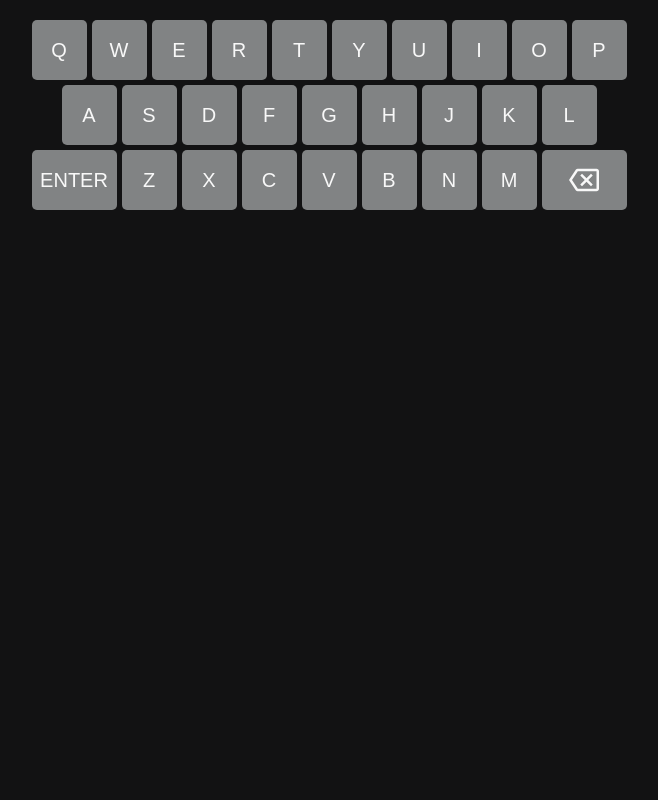
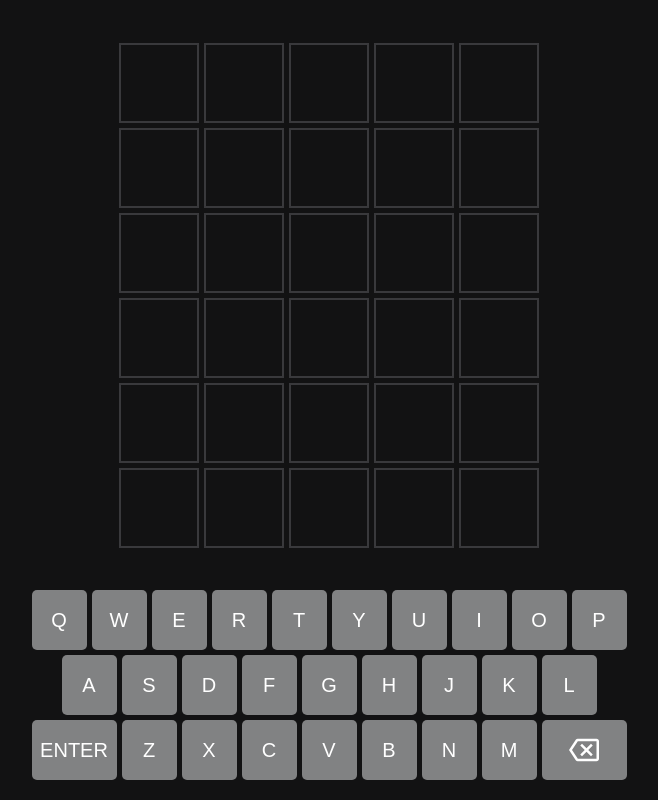
Before and after one commit to am791/Wordle, a plain HTML site: page index.html in a window 1280 px wide. Shown: the whole page, without its empty margins (311-969 px from the left). Drawn offline with Linux system fonts and the light colour scheme.

Commit message:
Added grid and some tile/button states

```diff
--- a/index.html
+++ b/index.html
@@ -4,9 +4,42 @@
     <meta charset="UTF-8">
     <meta name="viewport" content="width=device-width, initial-scale=1.0">
     <link rel="stylesheet" href="styles.css">
+    <script src="script.js" defer></script>
     <title>Wordle</title>
 </head>
 <body>
+    <div class="guess-grid">
+        <div class="tile"></div>
+        <div class="tile"></div>
+        <div class="tile"></div>
+        <div class="tile"></div>
+        <div class="tile"></div>
+        <div class="tile"></div>
+        <div class="tile"></div>
+        <div class="tile"></div>
+        <div class="tile"></div>
+        <div class="tile"></div>
+        <div class="tile"></div>
+        <div class="tile"></div>
+        <div class="tile"></div>
+        <div class="tile"></div>
+        <div class="tile"></div>
+        <div class="tile"></div>
+        <div class="tile"></div>
+        <div class="tile"></div>
+        <div class="tile"></div>
+        <div class="tile"></div>
+        <div class="tile"></div>
+        <div class="tile"></div>
+        <div class="tile"></div>
+        <div class="tile"></div>
+        <div class="tile"></div>
+        <div class="tile"></div>
+        <div class="tile"></div>
+        <div class="tile"></div>
+        <div class="tile"></div>
+        <div class="tile"></div>
+    </div>
     <div class="keyboard">
         <button class="key" data-key="Q">Q</button>
         <button class="key" data-key="W">W</button>
--- /dev/null
+++ b/script.js
@@ -0,0 +1,2 @@
+// const targetWords =
+// const dictionary =
--- a/styles.css
+++ b/styles.css
@@ -11,6 +11,45 @@ body {
     margin: 0;
     padding: 1em;
     font-size: clamp(0.5rem, 2.5vmin, 1.5rem);
+}
+
+.guess-grid {
+    display: grid;
+    justify-content: center;
+    align-content: center;
+    flex-grow: 1;
+    grid-template-columns: repeat(5, 4em);
+    grid-template-rows: repeat(6, 4em);
+    gap: 0.25em;
+    margin-bottom: 1em;
+}
+
+.tile {
+    color: white;
+    border: 0.05em solid hsl(240, 2%, 23%);
+    font-size: 2em;
+    display: flex;
+    justify-content: center;
+    align-items: center;
+    text-transform: capitalize;
+    font-weight: bold;
+    user-select: none;
+}
+
+.tile[data-state="active"] {
+    border-color: hsl(200, 1%, 34%);
+}
+.tile[data-state="wrong"] {
+    border: none;
+    background-color: hsl(240, 2%, 23%);
+}
+.tile[data-state="wrong-location"] {
+    border: none;
+    background-color: hsl(49, 51%, 47%);
+}
+.tile[data-state="correct"] {
+    border: none;
+    background-color: hsl(115, 29%, 43%);
 }
 
 .keyboard {
@@ -30,9 +69,13 @@ body {
     justify-content: center;
     align-items: center;
     border-radius: 0.25em;
-    background-color: #818384;
-    color: #f8f8f8;
-    fill: #f8f8f8;
+    background-color: hsl(
+        var(--hue, 200),
+        var(--saturation, 1%),
+        calc(var(--lightness, 51% ) + var(--lightness-offset, 0%) )
+    );
+    color: white;
+    fill: white;
     text-transform: uppercase;
     cursor: pointer;
     user-select: none;
@@ -46,3 +89,23 @@ body {
 .large {
     grid-column: span 3;
 }
+
+.key.wrong {
+    --lightness: 23%
+}
+
+.key.wrong-location {
+  --hue: 49;
+  --saturation: 51%;
+  --lightness: 47%
+}
+
+.key.correct {
+    --hue: 115;
+    --saturation: 29%;
+    --lightness: 43%
+}
+
+.key:hover, .key:focus {
+    --lightness-offset: 10%;
+}
```
